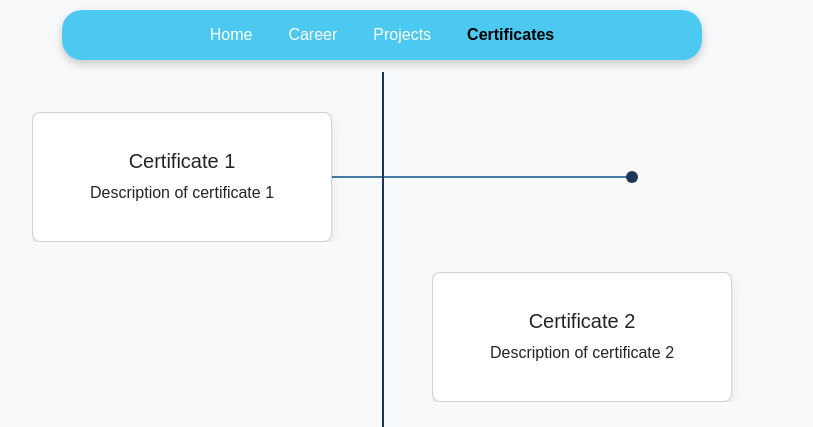
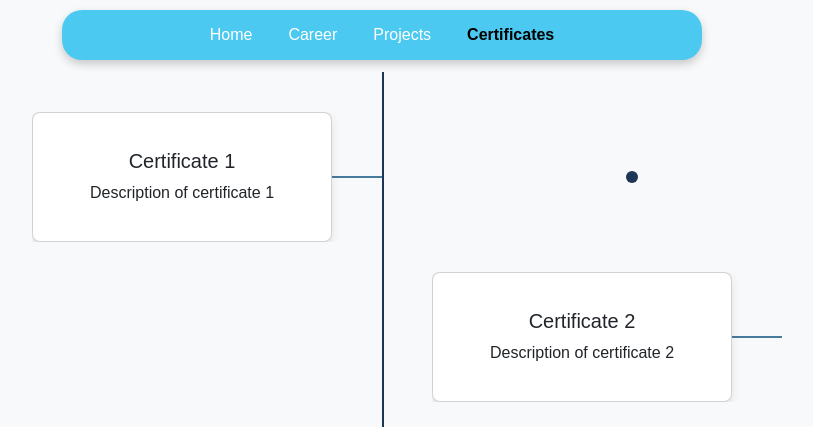
Before and after one commit to danialkhilji/portfolio, a Flask app: page /certificates in a window 1280 px wide. Shown: the top 427 px of the page, without its empty margins (258-1071 px from the left). Run offline with Flask 3, Linux system fonts and the light colour scheme.

Commit message:
Fixed right horizontal line

```diff
--- a/static/styles.css
+++ b/static/styles.css
@@ -167,7 +167,7 @@ h1 {
     overflow: hidden;
 }
 
-/* Middle line */
+/* Vertical line */
 .timeline::before {
     content: "";
     position: absolute;
@@ -202,29 +202,19 @@ h1 {
     width: 50px; /* Length of the horizontal line */
     height: 2px; /* Thickness of the line */
     background-color: #457B9D; /* Line color */
-    z-index: 1;
-}
-
-.timeline-item.left .horizontal-line {
-    position: absolute;
-    top: 50%; /* Align vertically to the center of the card */
-    left: 0; /* Start at the right edge of the card */
-    width: calc(50% - 2px); /* Stretch to the center line */
-    height: 2px; /* Thickness of the line */
-    background-color: #457B9D; /* Line color */
     transform: translateY(-50%); /* Center perfectly */
     z-index: 0;
 }
 
+.timeline-item.left .horizontal-line {
+    left: 0; /* Start at the right edge of the card */
+    width: calc(50% - 250px); /* Stretch to the center line */
+}
+
 .timeline-item.right .horizontal-line {
-    position: absolute;
-    top: 50%; /* Align vertically to the center of the card */
-    right: 0; /* Start at the left edge of the card */
-    width: calc(50% - 2px); /* Stretch to the center line */
-    height: 2px; /* Thickness of the line */
-    background-color: #457B9D; /* Line color */
-    transform: translateY(-50%); /* Center perfectly */
-    z-index: 0;
+    left: 0;
+    width: calc(50% - 250px);
+    /*transform: scaleX(-1);*/
 }
 
 /* Dot */
--- a/templates/certificates.html
+++ b/templates/certificates.html
@@ -62,6 +62,10 @@
 
             <!-- Timeline Card 2 -->
             <div class="timeline-item right">
+                <!-- Horizontal line -->
+                <div class="horizontal-line"></div>
+                <!-- Dot -->
+                <div class="dot"></div>
                 <div class="card">
                     <div class="card-body text-center">
                         <h5 class="card-title">Certificate 2</h5>
```
